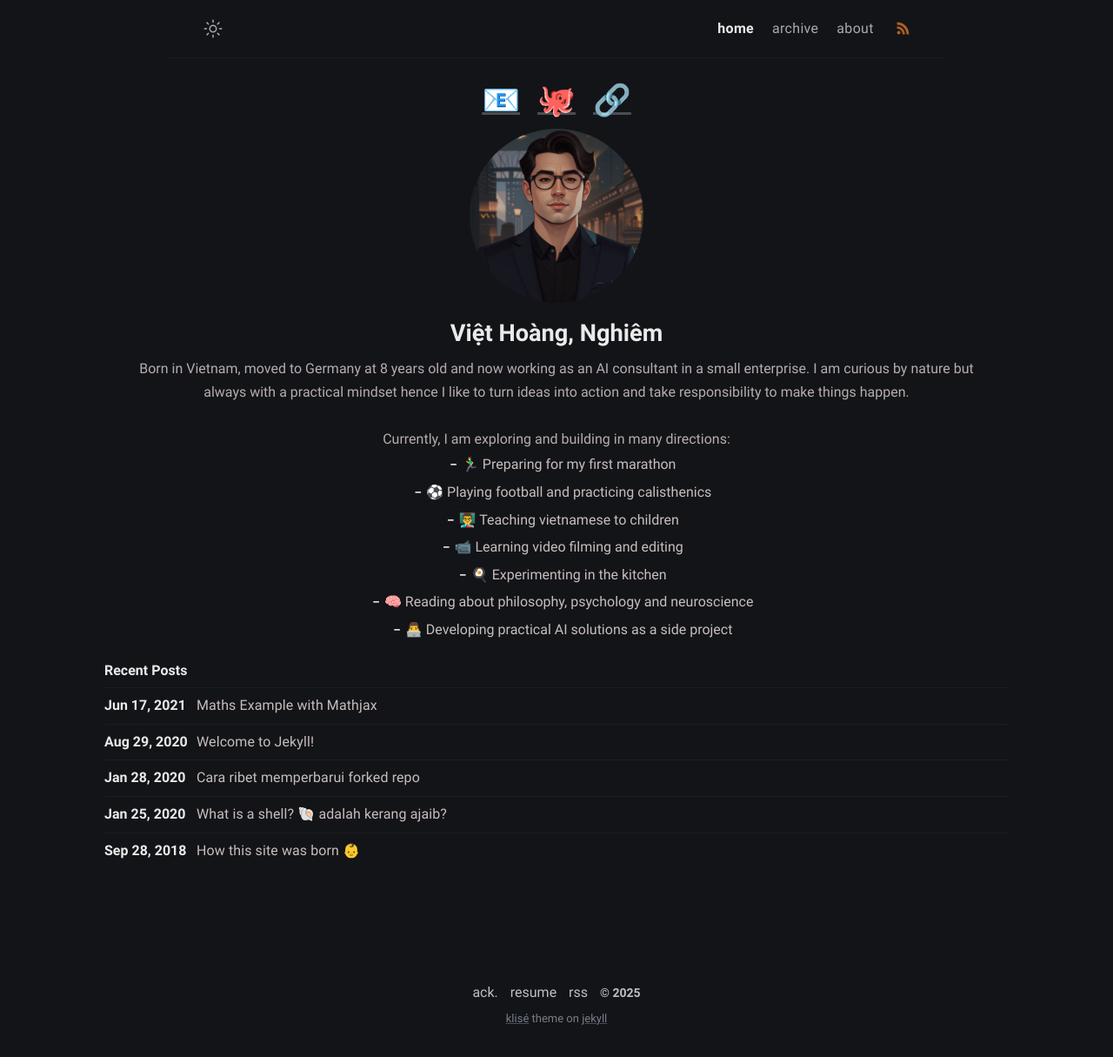
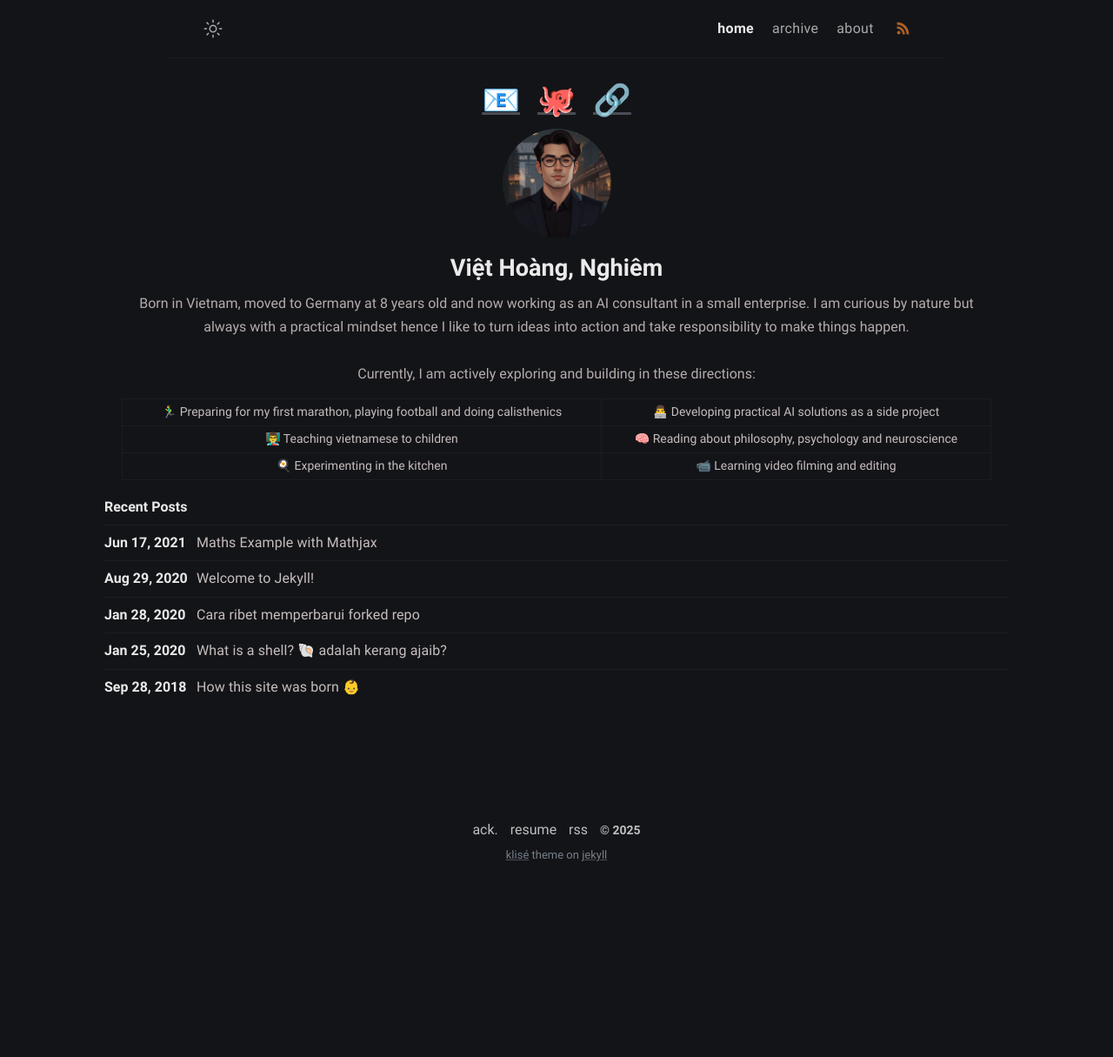
Before and after one commit to hoangnghiem17/hoangnghiem17.github.io, a Jekyll site: the page built from index.md, in a window 1280 px wide. Shown: the whole page at 87% size. Built offline with Jekyll 4.4.1, drawn with Linux system fonts in a browser that asks for light colours; after the commit the page ends 1027 px from its top, so only the background shows below that.

Commit message:
Home Page Changes

```diff
--- a/_config.yml
+++ b/_config.yml
@@ -13,16 +13,21 @@ author:
   bio: >-
     Born in Vietnam, moved to Germany at 8 years old and now working as an AI consultant in a small enterprise. I am curious by nature but always with a practical mindset hence I like to turn ideas into action and take responsibility to make things happen.
     <br><br>
-    Currently, I am exploring and building in many directions:
-    <ul>
-      <li>🏃‍♂️ Preparing for my first marathon</li>
-      <li>⚽ Playing football and practicing calisthenics</li>
-      <li>👨‍🏫 Teaching vietnamese to children</li>
-      <li>📹 Learning video filming and editing</li>
-      <li>🍳 Experimenting in the kitchen</li>
-      <li>🧠 Reading about philosophy, psychology and neuroscience</li>
-      <li>👨‍💻 Developing practical AI solutions as a side project</li>
-    </ul>
+    Currently, I am actively exploring and building in these directions:
+    <table>
+      <tr>
+        <td>🏃‍♂️ Preparing for my first marathon, playing football and doing calisthenics</td>
+        <td>👨‍💻 Developing practical AI solutions as a side project</td>
+      </tr>
+      <tr>
+        <td>👨‍🏫 Teaching vietnamese to children</td>
+        <td>🧠 Reading about philosophy, psychology and neuroscience</td>
+      </tr>
+      <tr>
+        <td>🍳 Experimenting in the kitchen</td>
+        <td>📹 Learning video filming and editing</td>
+      </tr>
+    </table>
   username: honicus # general username
   github: hoangnghiem17 # github username
   email: nghhoang17@email.com # email adress
--- a/_sass/klise/_layout.scss
+++ b/_sass/klise/_layout.scss
@@ -194,8 +194,8 @@
   }
 
   .author-avatar {
-    width: 200px;
-    height: 200px;
+    width: 125px;
+    height: 125px;
     border-radius: 100%;
     user-select: none;
     background-color: $black;
```
